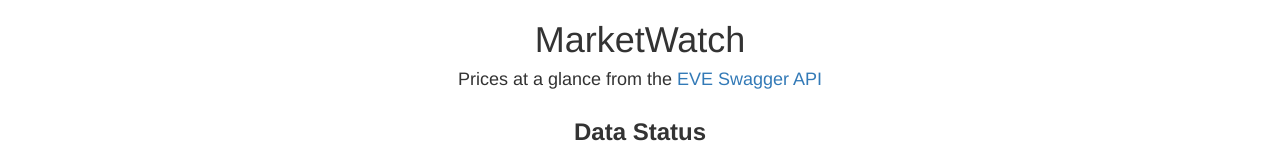
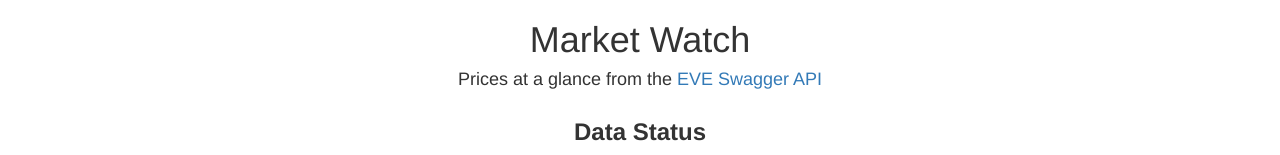
Before and after one commit to eqmvii/eve-simple-price-checker, a React (Create React App) app: page / in a window 1280 px wide. Shown: the top 155 px of the page. Built offline with nearby package versions, Linux system fonts and the light colour scheme; no server answers.

Commit message:
minor text cleanup

```diff
--- a/public/index.html
+++ b/public/index.html
@@ -41,7 +41,7 @@
       work correctly both with client-side routing and a non-root public URL.
       Learn how to configure a non-root public URL by running `npm run build`.
     -->
-  <title>Eve Quick Prices</title>
+  <title>EVE Market Watch - eqmvii</title>
 </head>
 
 <body>
--- a/src/App.js
+++ b/src/App.js
@@ -329,7 +329,7 @@
     return (
       <div className="container">
         <div className="text-center">
-          <h1>MarketWatch</h1>
+          <h1>Market Watch</h1>
           <h4>Prices at a glance from the <a href="https://esi.tech.ccp.is/latest/">EVE Swagger API</a></h4>
         </div>
         <div className="row">
```
